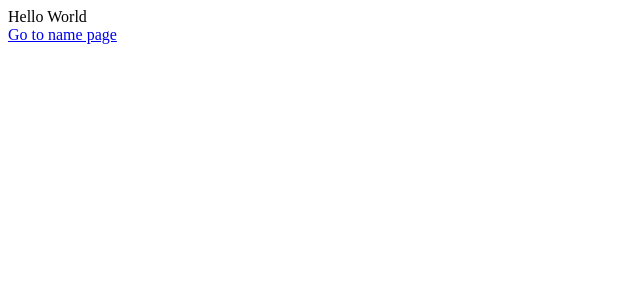
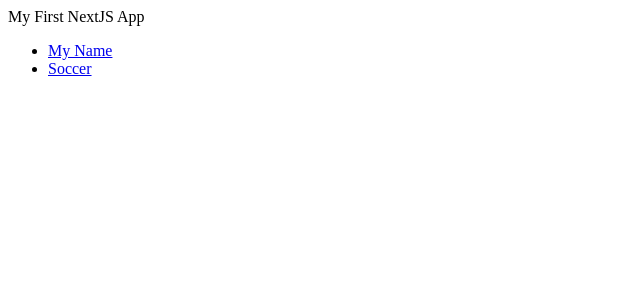
Before and after one commit to kashifumar/kas-helloworld, a Next.js app: page / in a window 1280 px wide. Shown: the top 300 px of the page, without its empty margins (0-640 px from the left). Built offline with nearby package versions, Linux system fonts and the light colour scheme.

Commit message:
Route Group Added

```diff
--- a/app/page.tsx
+++ b/app/page.tsx
@@ -7,9 +7,16 @@
 
 export default function Home() {
   return (
-    <div>Hello World
-      <br/>
-          <Link href="/name">Go to name page</Link>
+    <div>My First NextJS App
+      <ul>
+      <li>
+        <Link href="/name">My Name</Link>
+        </li>
+        <li>
+        <Link href="/soccer">Soccer</Link>
+        </li>
+      </ul>
+
     </div>
 
 )
```
Also changed, not shown: app/(sports)/soccer/page.tsx (added, +16 -0 lines), app/(sports)/soccer/players/page.tsx (added, +15 -0 lines).
